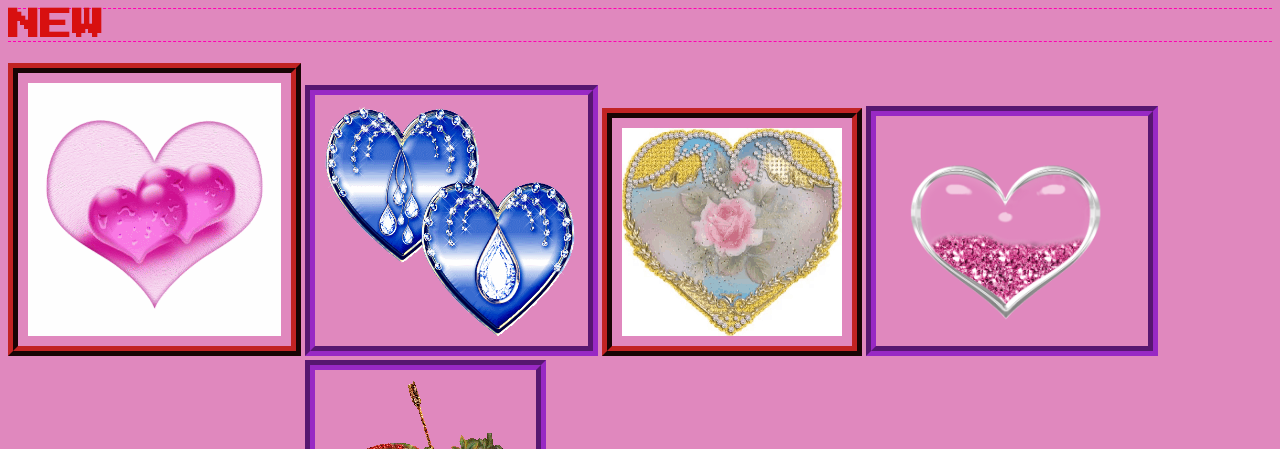
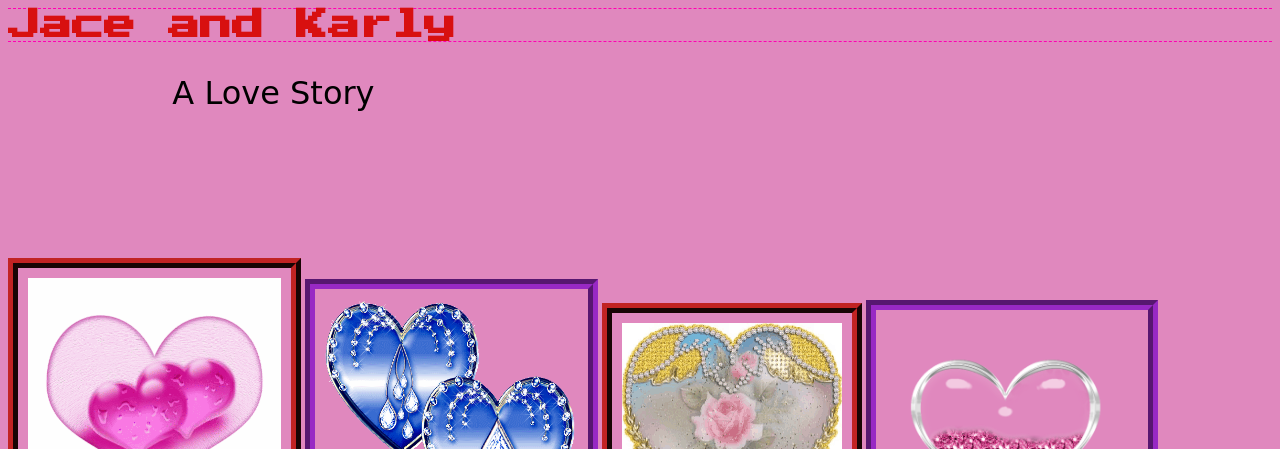
Before and after one commit to simulation-girl/_jace_and_karly_, a plain HTML site: page index.html in a window 1280 px wide. Shown: the top 449 px of the page. Drawn offline with Linux system fonts and the light colour scheme; a web font is replaced by a local one.

Commit message:
new title

```diff
--- a/index.html
+++ b/index.html
@@ -4,7 +4,11 @@
         <link rel="stylesheet" href="style.css">
     </head>
     <body>
-        <h1>NEW</h1>
+        <h1>Jace and Karly</h1>
+        <div class="move_to_middle">
+            <p class="big_cursive">A Love Story</p>
+        </div>
+
         <img class="frame" src="./img/heart.gif" alt="">
         <img class="box" src="./img/heart_2.gif" alt="">
         <img class="box frame" src="./img/heart_3.gif" alt="">
```
